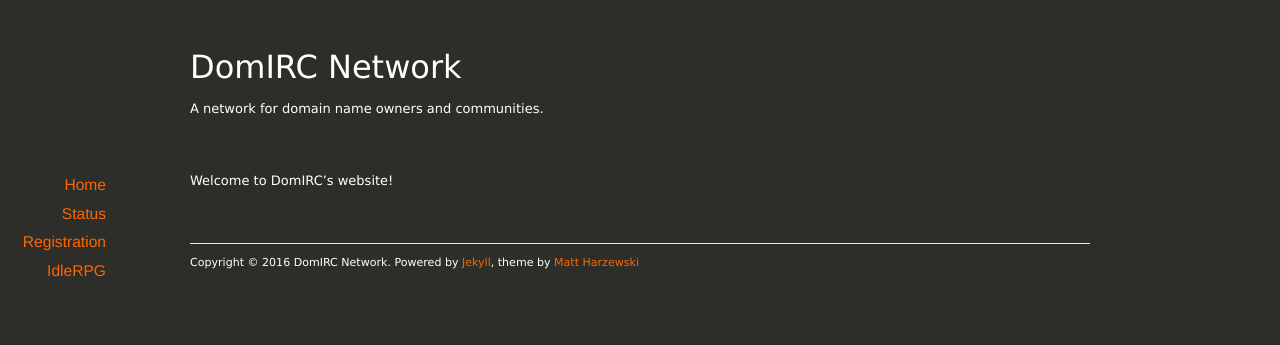
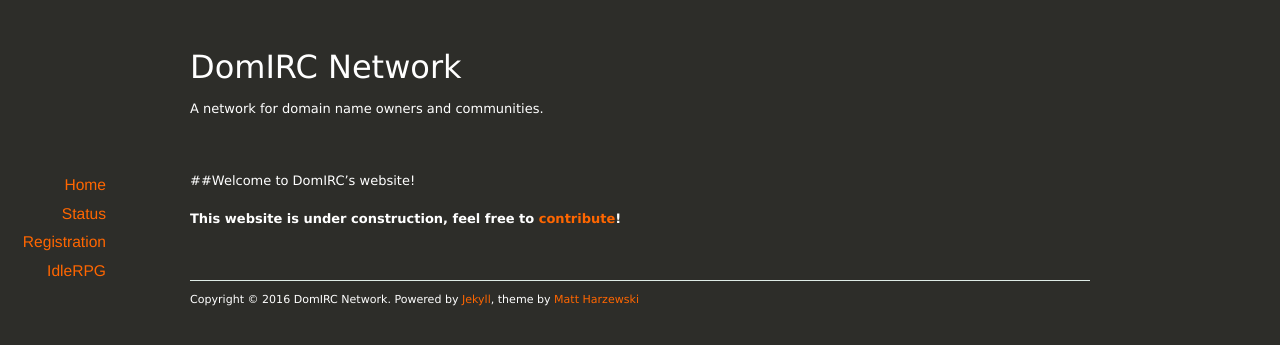
Before and after one commit to DomIRC/domirc.github.io, a Jekyll site: the page built from index.md, in a window 1280 px wide. Shown: the top 345 px of the page. Built offline with Jekyll 4.4.1, drawn with Linux system fonts in a browser that asks for light colours; nearby versions of some CDN libraries.

Commit message:
add an "under construction" notice

```diff
--- a/index.md
+++ b/index.md
@@ -3,4 +3,6 @@
 title: DomIRC - Home
 ---
 
-Welcome to DomIRC's website!
+##Welcome to DomIRC's website!
+
+**This website is under construction, feel free to [contribute](https://github.com/DomIRC/domirc.github.io)!**
```
